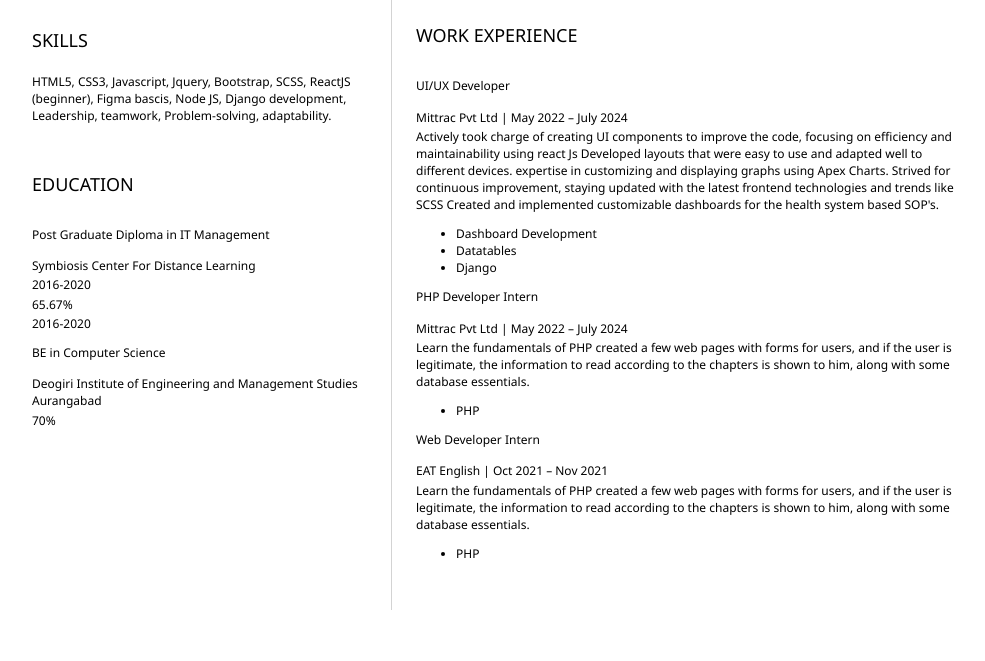
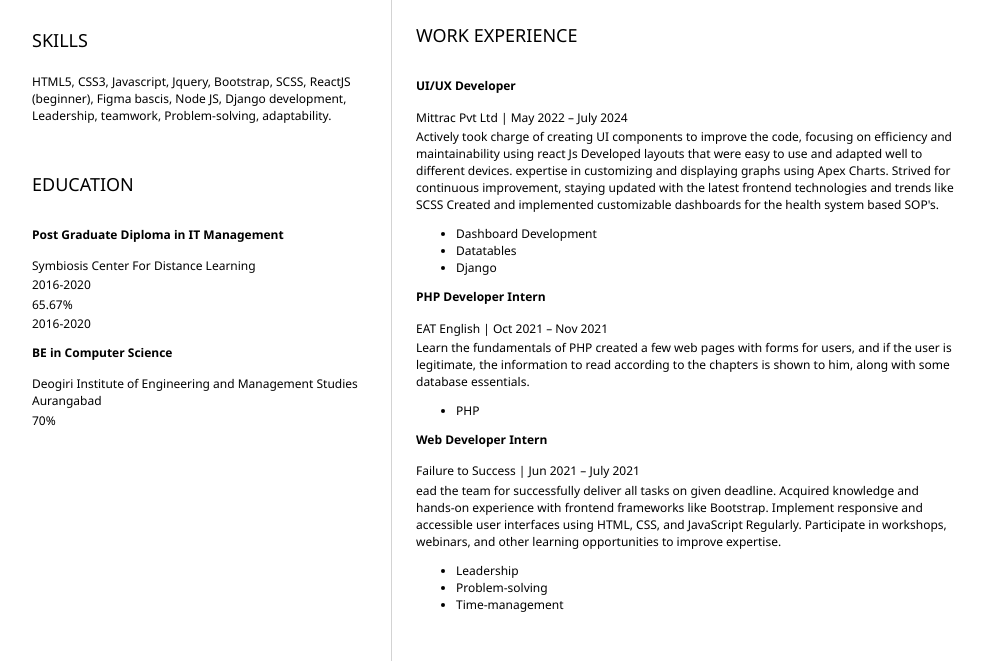
Before and after one commit to Ayushi9521/Resume, a plain HTML site: page index.html in a window 1280 px wide. Shown: the part 329-990 px from the top of the page, without its empty margins (152-1137 px from the left). Before the commit the page ends 939 px from the top, so only its background shows below. Drawn offline with Linux system fonts and the light colour scheme.

Commit message:
final changes

```diff
--- a/index.html
+++ b/index.html
@@ -40,7 +40,7 @@
 				<section>
 					<h2>EDUCATION</h2>
 					<!-- your education -->
-                    <h3>Post Graduate Diploma in IT Management</h3>
+                    <h3 class="fw-600">Post Graduate Diploma in IT Management</h3>
                     <p>
                         Symbiosis Center For Distance Learning
                     </p>
@@ -54,7 +54,7 @@
                         2016-2020
                     </p>
 
-                    <h3>BE in Computer Science</h3>
+                    <h3 class="fw-600">BE in Computer Science</h3>
                     <p>
                         Deogiri Institute of Engineering and Management Studies Aurangabad
                     </p>
@@ -72,7 +72,7 @@
 				<section>
 					<h2>WORK EXPERIENCE</h2>
 					<!-- your work experience -->
-                    <h3>UI/UX Developer</h3>
+                    <h3 class="fw-600">UI/UX Developer</h3>
                     <p>
                         Mittrac Pvt Ltd | May 2022 – July 2024
                     </p>
@@ -89,18 +89,7 @@
                             <li>Django</li>
                     </ul>
 
-                    <h3>PHP Developer Intern</h3>
-                    <p>
-                        Mittrac Pvt Ltd | May 2022 – July 2024
-                    </p>
-                    <p>
-                        Learn the fundamentals of PHP created a few web pages with forms for users, and if the user is legitimate, the information to read according to the chapters is shown to him, along with some database essentials.
-                    </p>
-                    <ul>
-                            <li>PHP</li>
-                    </ul>
-
-                    <h3>Web Developer Intern</h3>
+                    <h3 class="fw-600">PHP Developer Intern</h3>
                     <p>
                         EAT English | Oct 2021 – Nov 2021
                     </p>
@@ -110,6 +99,22 @@
                     <ul>
                             <li>PHP</li>
                     </ul>
+
+                    <h3 class="fw-600">Web Developer Intern</h3>
+                    <p>
+                        Failure to Success | Jun 2021 – July 2021
+                    </p>
+                    <p>
+                        ead the team for successfully deliver all tasks on given deadline.
+Acquired knowledge and hands-on experience with frontend frameworks like Bootstrap.
+Implement responsive and accessible user interfaces using HTML, CSS, and JavaScript Regularly.
+Participate in workshops, webinars, and other learning opportunities to improve expertise.
+                    </p>
+                    <ul>
+                            <li>Leadership</li>
+                            <li>Problem-solving</li>
+                            <li>Time-management</li>
+                    </ul>
 				</section>
 			</article>
 		</main>
--- a/style.css
+++ b/style.css
@@ -32,8 +32,11 @@ main {
   grid-template-columns: 40% 60%;
   margin-top: 3em;
 }
+.fw-800{
+  font-weight: 800;
+}
 .fw-600{
-  font-weight: 800;
+  font-weight: 600;
 }
 section {
     margin: auto 1em 4em 2em;
```
